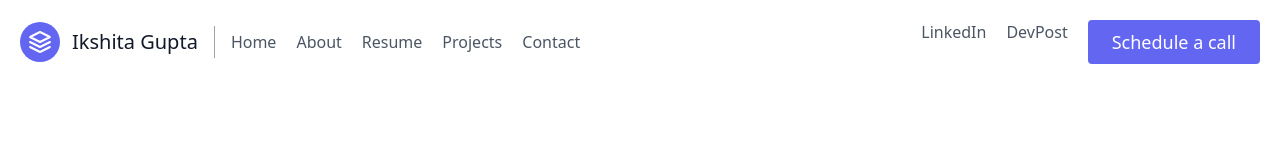
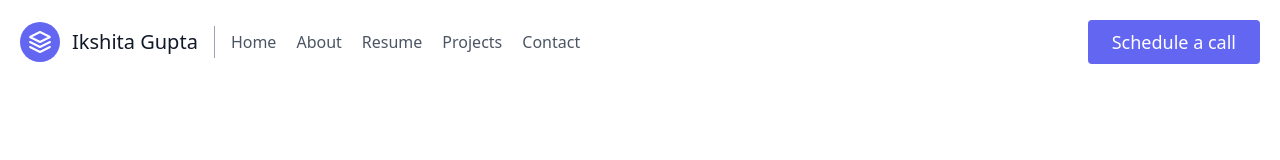
Before and after one commit to gikshita/Website, a plain HTML site: page index.html in a window 1280 px wide. Shown: the top 160 px of the page. Drawn offline with nearby package versions, Linux system fonts and the light colour scheme.

Commit message:
Update index.html
Removed Linkedin and devpost from header

```diff
--- a/index.html
+++ b/index.html
@@ -24,8 +24,6 @@
 
           </nav>
           <div class="flex justify-center">
-            <a href="/"class="mr-5 hover:text-gray-900">LinkedIn</a>
-            <a href="/"class="mr-5 hover:text-gray-900">DevPost</a>
             <button class="inline-flex text-white bg-indigo-500 border-0 py-2 px-6 focus:outline-none hover:bg-indigo-600 rounded text-lg">Schedule a call</button>
           </div>
         </div>
```
